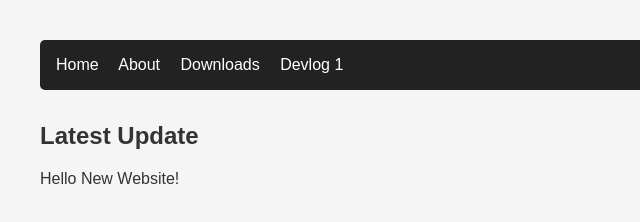
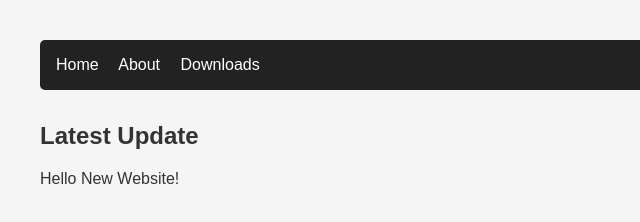
Before and after one commit to rmtrovato/rmtrovato.github.io, a plain HTML site: page index.html in a window 1280 px wide. Shown: the full height of the page, 0-640 px from the left. Drawn offline with Linux system fonts and the light colour scheme.

Commit message:
Update index.html

```diff
--- a/index.html
+++ b/index.html
@@ -11,7 +11,6 @@
     <a href="index.html">Home</a>
     <a href="about.html">About</a>
     <a href="downloads.html">Downloads</a>
-    <a href="blog/devlog1.html">Devlog 1</a>
   </nav>
   <main>
     <h2>Latest Update</h2>
```
